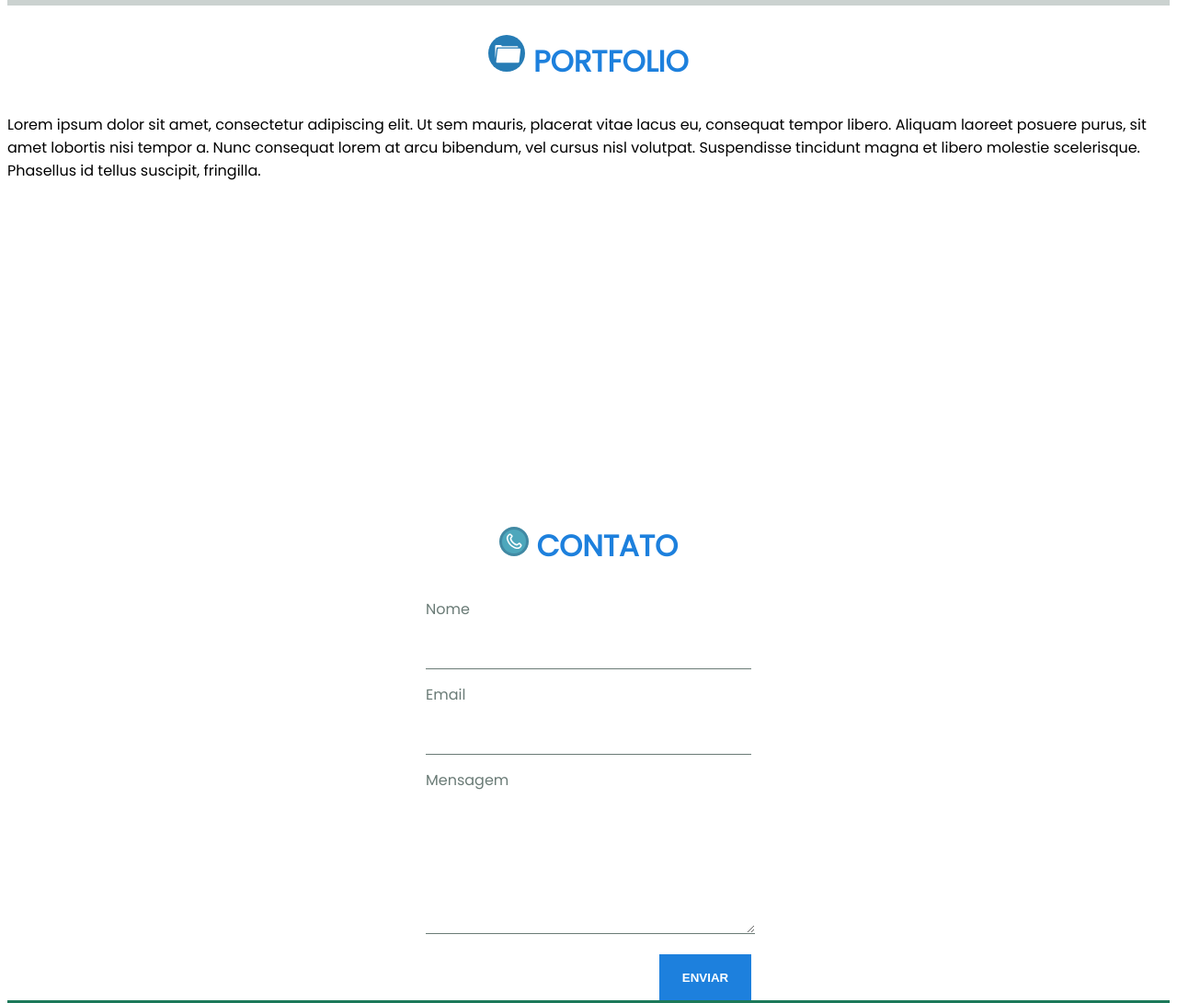
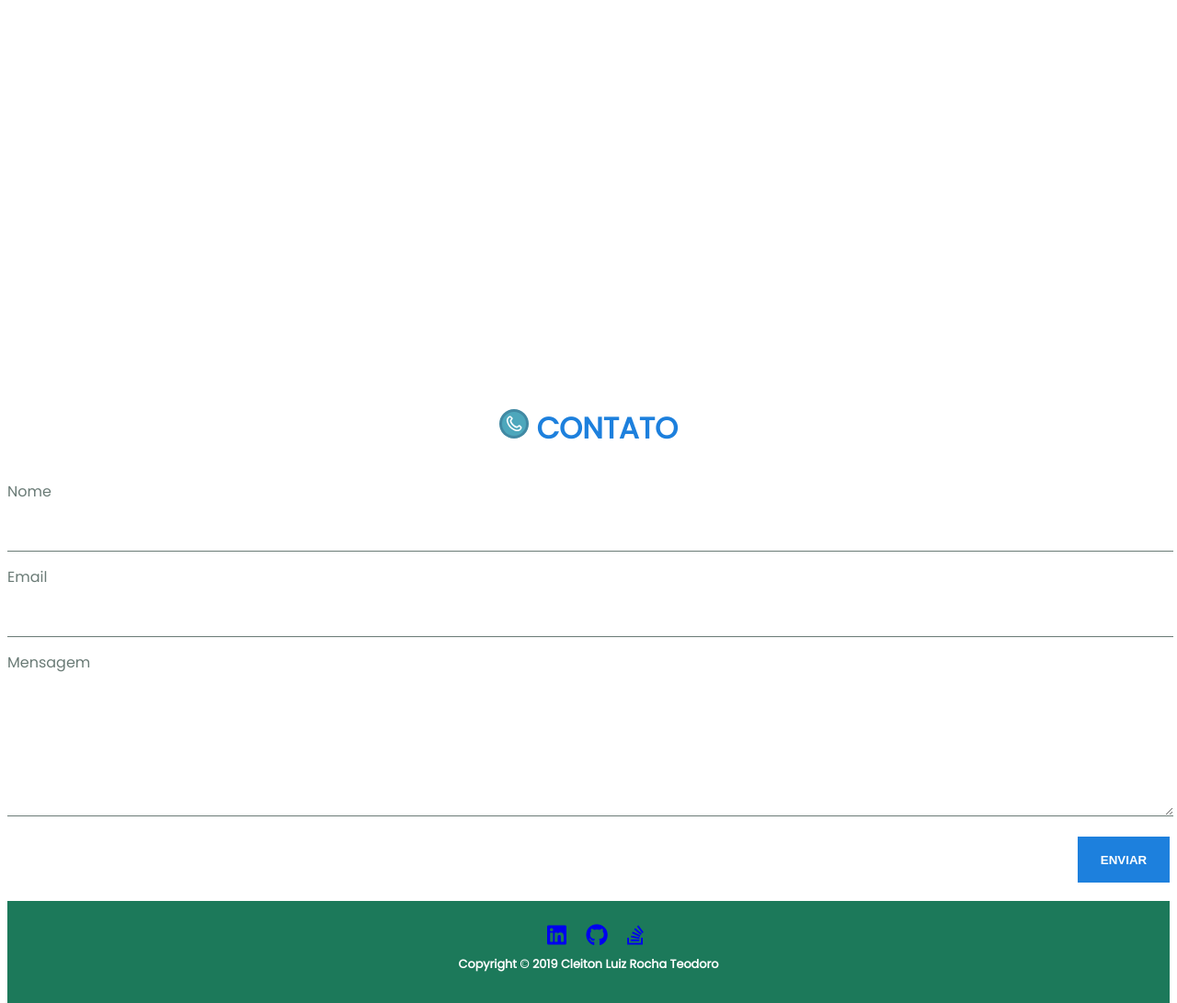
Before and after one commit to clluiz/cleiton.me, a website: page index.html in a window 1280 px wide. Shown: the part 1240-2331 px from the top of the page at 92% size. Drawn offline with Linux system fonts and the light colour scheme.

Commit message:
New adjusts on layout

```diff
--- a/css/index.css
+++ b/css/index.css
@@ -47,7 +47,6 @@ h2 {
   display: flex;
   flex-direction: column;
   align-items: center;
-  height: 80vh;
   justify-content: center;
   border-top: 1px solid var(--secondary-color);
 }
@@ -68,23 +67,27 @@ h2 {
   text-align: center;
 }
 
-form label {
+.contact form {
+  width: 100%;
+}
+
+.contact form label {
   display: block;
   color: var(--gray);
 }
 
-form input {
+.contact form input {
   height: 50px;
   border: none;
-  width: 350px;
+  width: 100%;
   border-bottom: 1px solid var(--gray);
 }
 
-form > div {
+.contact form > div {
   margin-bottom: 15px;
 }
 
-form button[type=submit] {
+.contact form button[type=submit] {
   height: 50px;
   width: 100px;
   border: none;
@@ -94,7 +97,7 @@ form button[type=submit] {
   float: right;
 }
 
-form textarea {
+.contact form textarea {
   height: 150px;
   border: none;
   border-bottom: 1px solid var(--gray);
@@ -163,7 +166,6 @@ footer a:visited {
 
 .services {
   background-color: var(--light-gray);
-  padding-top: 20px;
 }
 
 .services__list {
@@ -201,6 +203,10 @@ footer a:visited {
   color : var(--main-color);
 }
 
+.contact {
+  margin-bottom: 20px;
+}
+
 .contact .section__content {
   display: flex;
   flex-direction: row;
--- a/index.html
+++ b/index.html
@@ -87,10 +87,7 @@
     </h3>
 
     <div class="section__content">
-      <p>Lorem ipsum dolor sit amet, consectetur adipiscing elit. Ut sem mauris, placerat vitae lacus eu, consequat
-        tempor libero. Aliquam laoreet posuere purus, sit amet lobortis nisi tempor a. Nunc consequat lorem at arcu
-        bibendum, vel cursus nisl volutpat. Suspendisse tincidunt magna et libero molestie scelerisque. Phasellus id
-        tellus suscipit, fringilla.</p>
+
     </div>
 
   </section>
```
